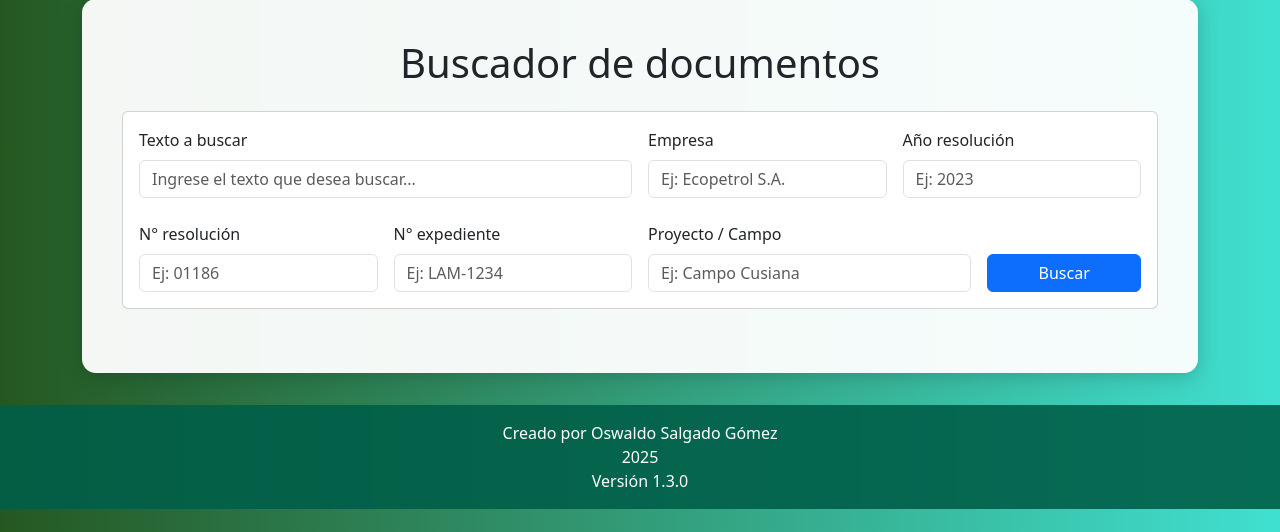
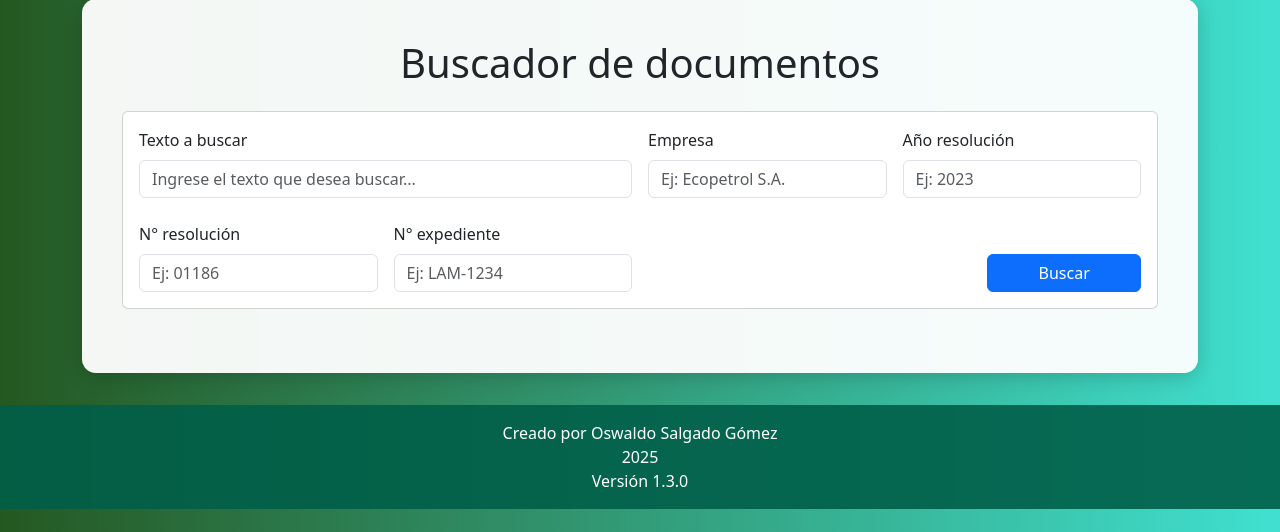
Before and after one commit to oswalsalgomez/Big_Data, a Flask app: page /buscador in a window 1280 px wide. Shown: the part 105-637 px from the top of the page. Run offline with Flask 3, Linux system fonts and the light colour scheme; parts of the project's set-up code (start-up, migrations or seed data) failed here and were passed over.

Commit message:
se actulizan los filtros de busqueda

```diff
--- a/Proyecto_final/templates/buscador.html
+++ b/Proyecto_final/templates/buscador.html
@@ -70,26 +70,15 @@
                            value="{{ num_expediente_filtro or '' }}">
                 </div>
 
-                <!-- PROYECTO / CAMPO -->
-                <div class="col-md-4">
-                    <label for="proyecto" class="form-label">Proyecto / Campo</label>
-                    <input type="text"
-                           class="form-control"
-                           id="proyecto"
-                           name="proyecto"
-                           placeholder="Ej: Campo Cusiana"
-                           value="{{ proyecto_filtro or '' }}">
-                </div>
-
                 <!-- BOTÓN BUSCAR -->
-                <div class="col-md-2 d-flex align-items-end">
+                <div class="col-md-2 offset-md-4 d-flex align-items-end">
                     <button type="submit" class="btn btn-primary w-100">
                         Buscar
                     </button>
                 </div>
             </div>
 
-            {% if empresa_filtro or anio_filtro or num_resolucion_filtro or num_expediente_filtro or proyecto_filtro %}
+            {% if empresa_filtro or anio_filtro or num_resolucion_filtro or num_expediente_filtro %}
             <div class="row mt-3">
                 <div class="col">
                     <span class="badge bg-secondary me-2">
@@ -98,7 +87,6 @@
                         {% if anio_filtro %} · Año={{ anio_filtro }}{% endif %}
                         {% if num_resolucion_filtro %} · Res={{ num_resolucion_filtro }}{% endif %}
                         {% if num_expediente_filtro %} · Exp={{ num_expediente_filtro }}{% endif %}
-                        {% if proyecto_filtro %} · Proyecto="{{ proyecto_filtro }}"{% endif %}
                     </span>
                     <a href="{{ url_for('buscador') }}" class="btn btn-sm btn-outline-secondary">
                         Limpiar filtros
```
